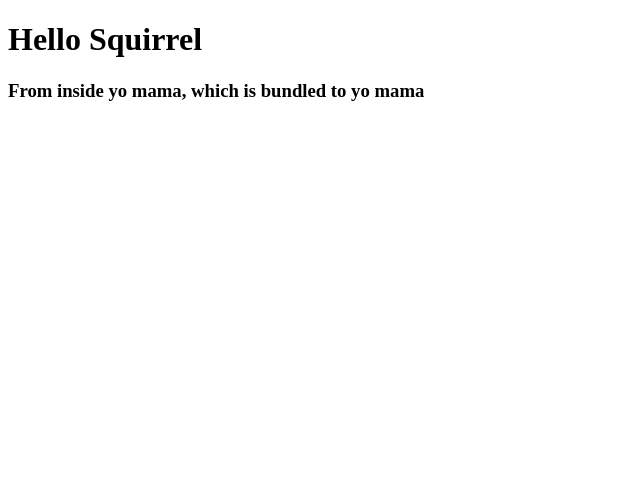
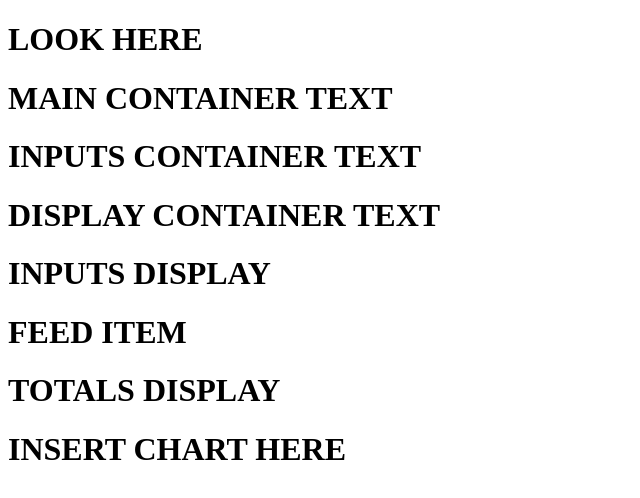
Before and after one commit to Tassled-Wobbegongs/pockets, a React app: page / in a window 1280 px wide. Shown: the top 498 px of the page, without its empty margins (0-640 px from the left). Built offline with nearby package versions, Linux system fonts and the light colour scheme.

Commit message:
All React Components Created

```diff
--- a/client/app.js
+++ b/client/App.jsx
@@ -1,11 +1,13 @@
 import React from 'react';
 import ReactDOM from 'react-dom';
+import NavBar from './components/navBar.jsx';
+import MainContainer from './containers/mainContainer.jsx';
 
 const App = () => {
     return (
         <div>
-            <h1>Hello Squirrel</h1>
-            <h3>From inside yo mama, which is bundled to yo mama</h3>
+            <NavBar />
+            <MainContainer />
         </div>
     )
 }
--- /dev/null
+++ b/client/components/feedItem.jsx
@@ -0,0 +1,20 @@
+import React, { Component } from 'react';
+
+class FeedItem extends Component {
+    constructor(props){
+      super(props);
+      this.state = {
+
+      };
+    }
+
+    render(){
+      return (
+        <div>
+          <h1>FEED ITEM</h1>
+        </div>
+      )
+    }
+}
+
+export default FeedItem;
--- /dev/null
+++ b/client/components/inputsDisplay.jsx
@@ -0,0 +1,22 @@
+import React, { Component } from 'react';
+import FeedItem from "./feedItem.jsx"
+
+class InputsDisplay extends Component {
+    constructor(props){
+      super(props);
+      this.state = {
+
+      };
+    }
+
+    render(){
+      return (
+        <div>
+          <h1>INPUTS DISPLAY</h1>
+          <FeedItem />
+        </div>
+      )
+    }
+}
+
+export default InputsDisplay;
--- /dev/null
+++ b/client/components/navBar.jsx
@@ -0,0 +1,11 @@
+import React from 'react';
+
+const NavBar = () => {
+  return (
+      <div>
+          <h1>LOOK HERE</h1>
+      </div>
+  )
+}
+
+export default NavBar;
--- /dev/null
+++ b/client/components/pieChart.jsx
@@ -0,0 +1,20 @@
+import React, { Component } from 'react';
+
+class PieChart extends Component {
+    constructor(props){
+      super(props);
+      this.state = {
+
+      };
+    }
+
+    render(){
+      return (
+        <div>
+          <h1>INSERT CHART HERE</h1>
+        </div>
+      )
+    }
+}
+
+export default PieChart;
--- /dev/null
+++ b/client/components/totalsDisplay.jsx
@@ -0,0 +1,20 @@
+import React, { Component } from 'react';
+
+class TotalsDisplay extends Component {
+    constructor(props){
+      super(props);
+      this.state = {
+
+      };
+    }
+
+    render(){
+      return (
+        <div>
+          <h1>TOTALS DISPLAY</h1>
+        </div>
+      )
+    }
+}
+
+export default TotalsDisplay;
--- /dev/null
+++ b/client/containers/displayContainer.jsx
@@ -0,0 +1,28 @@
+import React, { Component } from 'react';
+import InputsDisplay from '../components/inputsDisplay.jsx';
+import TotalsDisplay from '../components/totalsDisplay.jsx';
+import PieChart from '../components/pieChart.jsx';
+
+
+
+class DisplayContainer extends Component {
+    constructor(props){
+      super(props);
+      this.state = {
+
+      };
+    }
+
+    render(){
+      return (
+        <div>
+          <h1>DISPLAY CONTAINER TEXT</h1>
+          <InputsDisplay />
+          <TotalsDisplay />
+          <PieChart />
+        </div>
+      )
+    }
+}
+
+export default DisplayContainer;
--- /dev/null
+++ b/client/containers/inputsContainer.jsx
@@ -0,0 +1,20 @@
+import React, { Component } from 'react';
+
+class InputsContainer extends Component {
+    constructor(props){
+      super(props);
+      this.state = {
+
+      };
+    }
+
+    render(){
+      return (
+        <div>
+          <h1>INPUTS CONTAINER TEXT</h1>
+        </div>
+      )
+    }
+}
+
+export default InputsContainer;
--- /dev/null
+++ b/client/containers/mainContainer.jsx
@@ -0,0 +1,24 @@
+import React, { Component } from 'react';
+import InputsContainer from './inputsContainer.jsx';
+import DisplayContainer from './displayContainer.jsx';
+
+class MainContainer extends Component {
+    constructor(props){
+      super(props);
+      this.state = {
+
+      };
+    }
+
+    render(){
+      return (
+        <div>
+          <h1>MAIN CONTAINER TEXT</h1>
+          <InputsContainer />
+          <DisplayContainer />
+        </div>
+      )
+    }
+}
+
+export default MainContainer;
--- a/webpack.config.js
+++ b/webpack.config.js
@@ -2,7 +2,7 @@ const path = require('path');
 console.log(`this is currently on ${process.env.NODE_ENV} mode`);
 
 module.exports = {
-    entry: './client/app.js',
+    entry: './client/app.jsx',
     output: {
         filename: 'bundle.js',
         path: path.join(__dirname, 'public')
@@ -11,7 +11,7 @@ module.exports = {
     module: {
         rules: [{
             loader: 'babel-loader',
-            test: /\.js$/,
+            test: /\.jsx?/,
             exclude: /node_modules/
         },
         {
```
